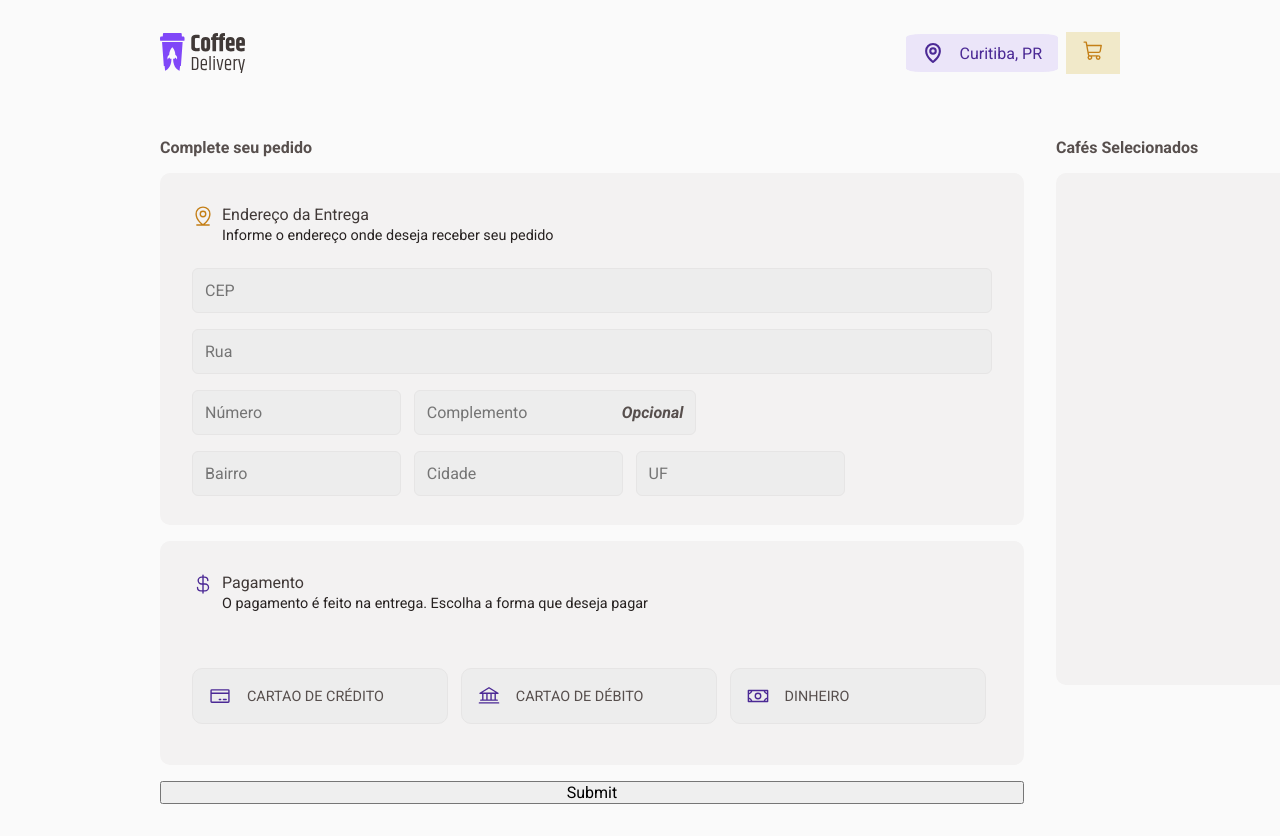
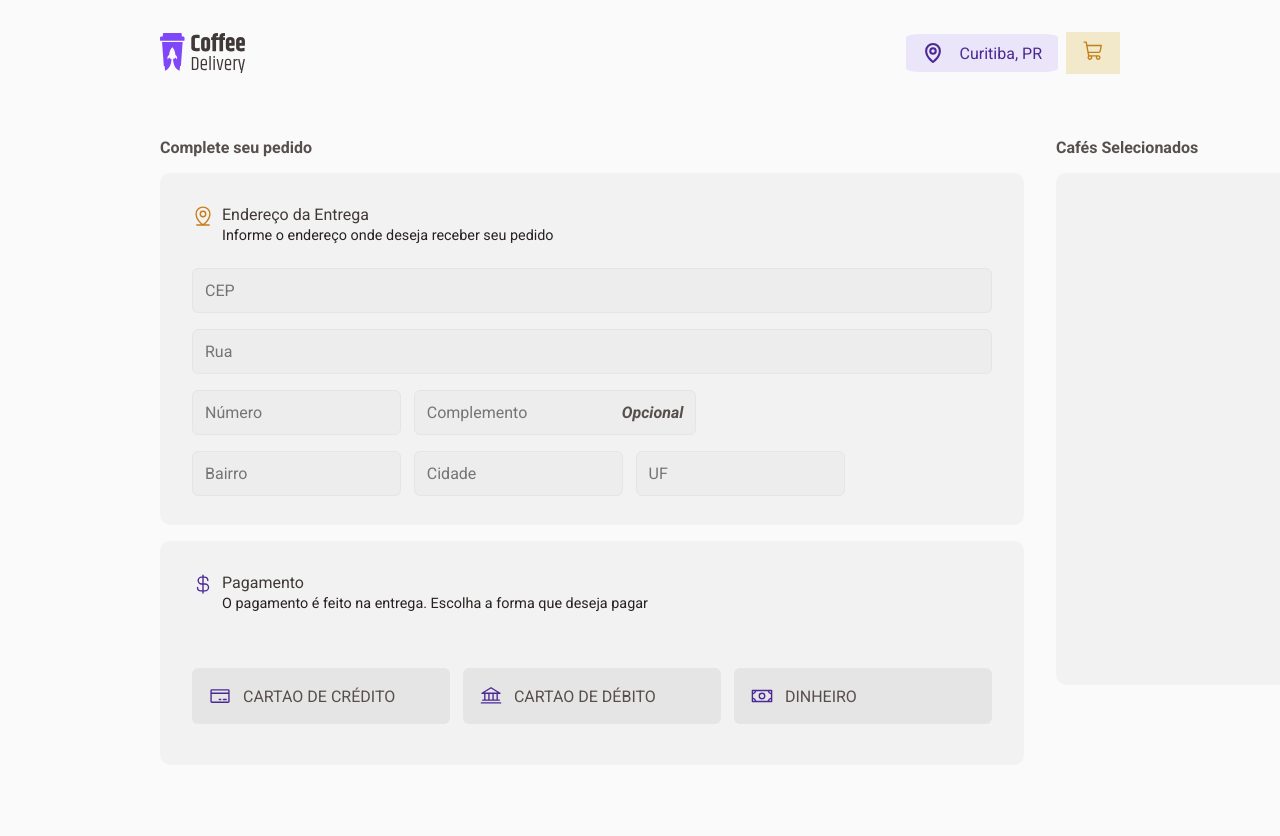
Before and after one commit to LucasMagaldi/coffee-delivery-ui, a React (Vite) app: page /check-out in a window 1280 px wide. Shown: the top 836 px of the page. After the commit the page ends 800 px from the top, so only its background shows below. Built offline with nearby package versions, Linux system fonts and the light colour scheme.

Commit message:
edit radio component style props

```diff
--- a/src/components/Radio/index.tsx
+++ b/src/components/Radio/index.tsx
@@ -2,7 +2,7 @@ import { InputHTMLAttributes, LegacyRef, forwardRef } from 'react';
 import { Container } from './styles';
 
 interface Props extends InputHTMLAttributes<HTMLInputElement> {
-    isSelected: boolean
+	isSelected: boolean
 }
 
 export const Radio = forwardRef(function Radio(
--- a/src/components/Radio/styles.ts
+++ b/src/components/Radio/styles.ts
@@ -1,25 +1,31 @@
 import styled from 'styled-components'
 
-export const Container = styled.label`
-      padding: 16px;
+interface IsSelectedProps {
+  active?: boolean
+}
+
+export const Container = styled.label<IsSelectedProps>`
+  padding: 16px;
   width: 100%;
   display: flex;
   align-items: center;
   gap: 12px;
   border-radius: 6px;
   border: 1px solid transparent;
-  background-color: ${({ theme }) => theme['base-button']};
-  color: ${({ theme }) => theme['base-text']};
+  background: ${props => props.theme['base-button']};
+  color: ${props => props.theme['base-text']};
   text-transform: uppercase;
   transition: all 0.2s;
+  cursor: pointer;
 
   &:hover {
-    background-color: ${({ theme }) => theme['base-hover']};
+    background: ${props => props.theme['purple-light']};
+    border: 1px solid ${props => props.theme['purple-dark']};
   }
 
   &[data-state='true'] {
-    background-color: ${({ theme }) => theme['purple-light']};
-    border-color: ${({ theme }) => theme.purple};
+    background-color: ${props => props.theme['purple-light']};
+    border-color: ${props => props.theme.purple};
   }
 
   input {
--- a/src/pages/CheckOut/index.tsx
+++ b/src/pages/CheckOut/index.tsx
@@ -1,11 +1,12 @@
 import { Bank, CreditCard, CurrencyDollar, MapPinLine, Money } from '@phosphor-icons/react';
-import { CheckoutDetail, Container, DeliveryDetail, Form, FormContent, Header, OrderSection, PaymentButton, PaymentDetail, SelectedCoffeeSection } from './styles';
+import { CheckoutDetail, Container, DeliveryDetail, Form, FormContent, Header, OrderSection, PaymentDetail, SelectedCoffeeSection } from './styles';
 import { defaultTheme } from '../../styles/themes/deafault';
 
 import z from 'zod'
 import { zodResolver } from '@hookform/resolvers/zod'
 import { SubmitHandler, useForm } from 'react-hook-form'
 import { TextInput } from '../../components/TextInput';
+import { Radio } from '../../components/Radio';
 
 type FormInputs = {
 	cep: string
@@ -36,10 +37,14 @@ export function CheckOut() {
 	const {
 		register,
 		handleSubmit,
-		formState: { errors }
+		formState: { errors },
+		watch,
 	} = useForm<FormInputs>({
 		resolver: zodResolver(order)
 	})
+
+	const selectedPaymentMethod = watch('paymentMethod')
+
 	const handleOrderCheckout: SubmitHandler<FormInputs> = (data) => {
 		console.log(data)
 	}
@@ -114,23 +119,22 @@ export function CheckOut() {
 						</Header>
 						<FormContent>
 							<div>
-								<PaymentButton type='button' value='credit' {...register('paymentMethod')}>
+								<Radio isSelected={selectedPaymentMethod === 'credit'} {...register('paymentMethod')} value='credit'>
 									<CreditCard color={defaultTheme['purple-dark']} size={22} />
 									CARTAO DE CRÉDITO
-								</PaymentButton>
-								<PaymentButton type='button' value='debit' {...register('paymentMethod')}>
+								</Radio>
+								<Radio isSelected={selectedPaymentMethod === 'debit'} {...register('paymentMethod')} value='debit'>
 									<Bank color={defaultTheme['purple-dark']} size={22} />
 									CARTAO DE DÉBITO
-								</PaymentButton>
-								<PaymentButton type='button' value='cash' {...register('paymentMethod')}>
+								</Radio>
+								<Radio isSelected={selectedPaymentMethod === 'cash'} {...register('paymentMethod')} value='cash'>
 									<Money color={defaultTheme['purple-dark']} size={22} />
 									DINHEIRO
-								</PaymentButton>
+								</Radio>
 							</div>
 						</FormContent>
 					</PaymentDetail>
 				</Form>
-				<button type='submit' form='order'>Submit</button>
 			</OrderSection>
 			<SelectedCoffeeSection>
 				<span>Cafés Selecionados</span>
```
